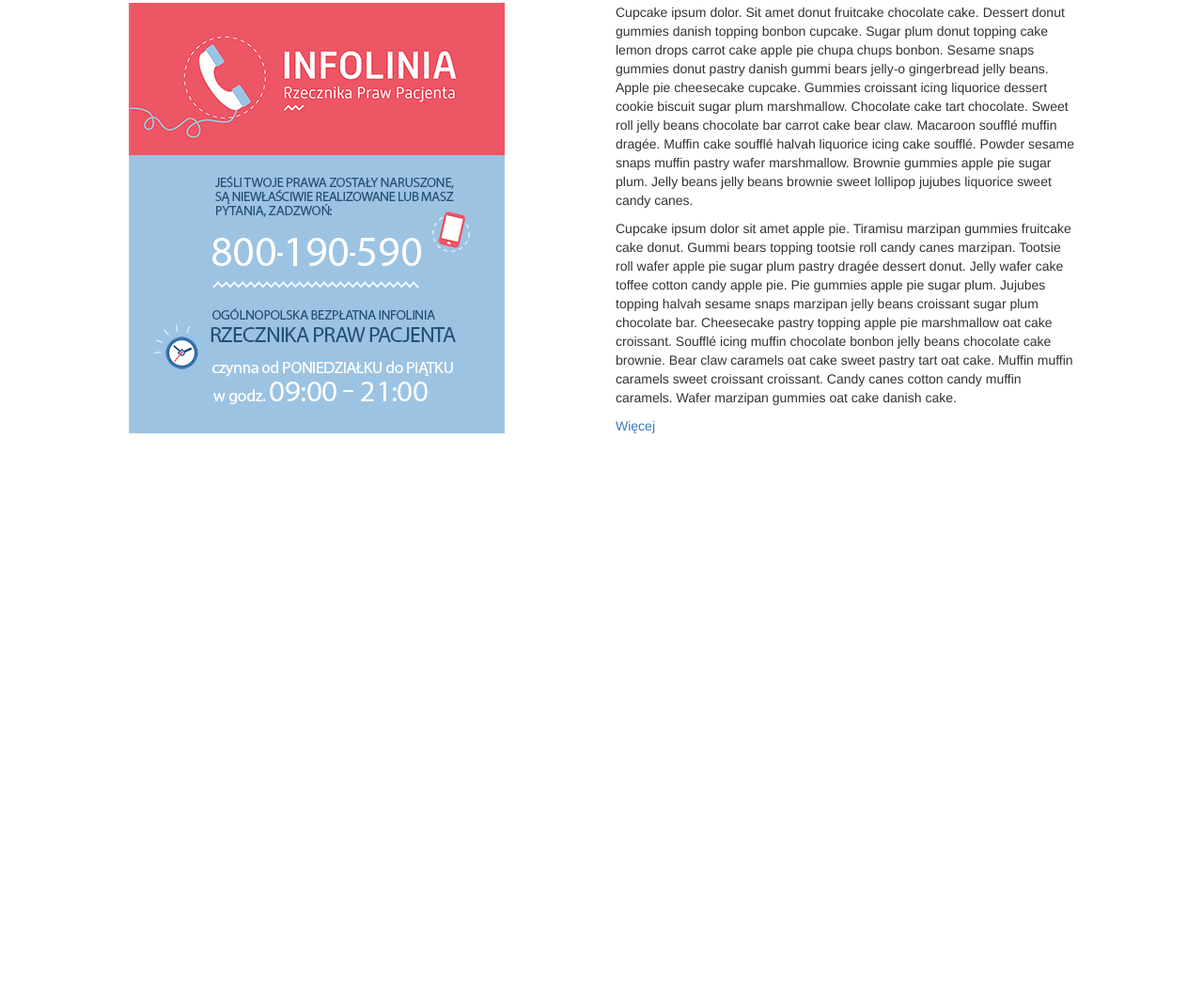
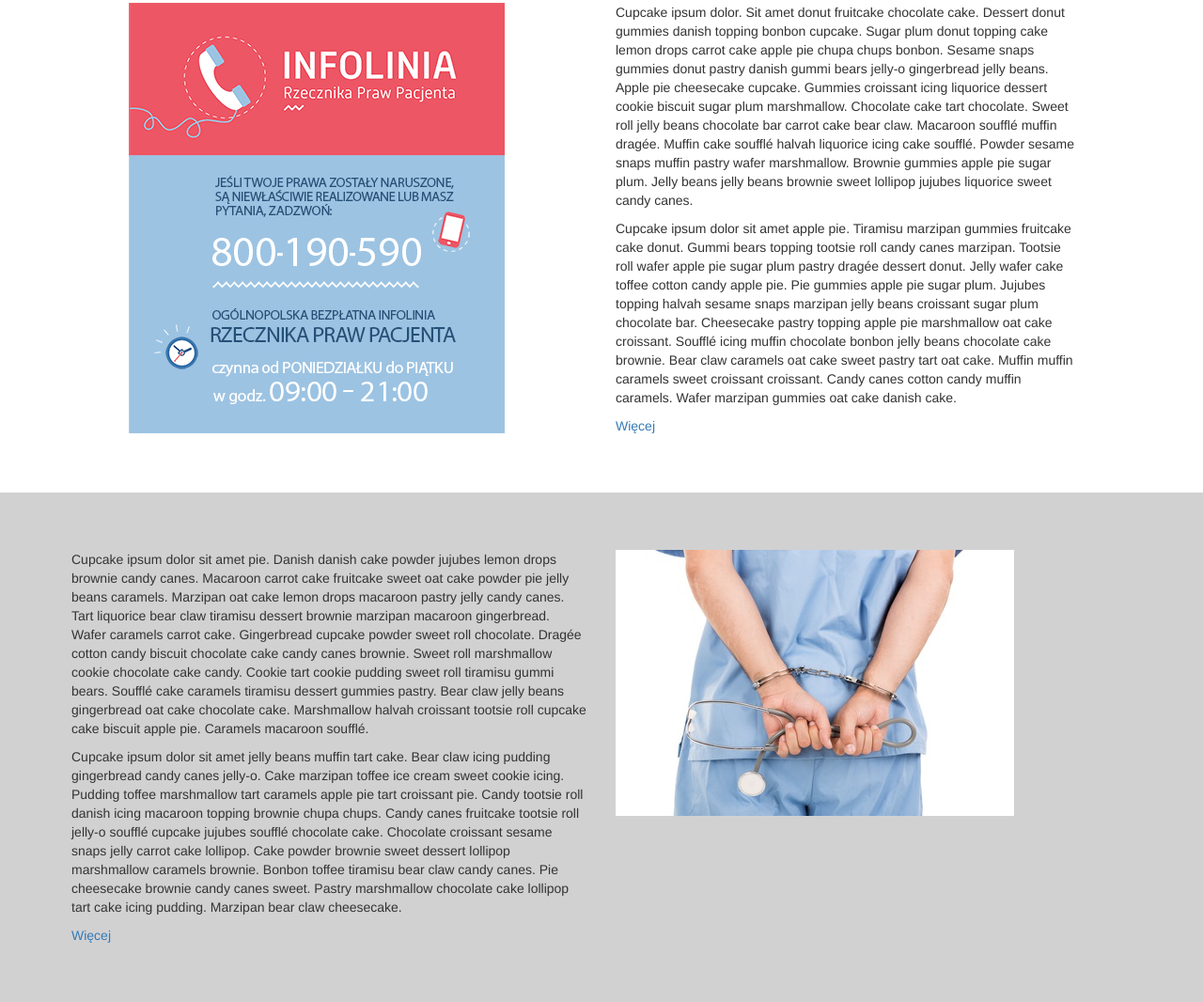
Before and after one commit to LukMona/Doctors_Search_Basic, a website: page index.html in a window 1280 px wide. Shown: the part 722-1788 px from the top of the page at 94% size. Before the commit the page ends 1185 px from the top, so only its background shows below. Drawn offline with nearby package versions, Linux system fonts and the light colour scheme.

Commit message:
Added Doctors Duties section in HTML and CSS.

```diff
--- a/css/style.css
+++ b/css/style.css
@@ -95,12 +95,34 @@ header {
 
 .patientsRights .img {
   margin-left: 20%;
+  margin-bottom: 10%;
 }
 
 .patientsRights .text {
   margin-right: 20%;
+  margin-bottom: 10%;
 }
 
 .patientsRights .text a {
   text-decoration: none;
 }
+
+.doctorsDuties {
+  background-color: #d1d1d2;
+}
+
+.doctorsDuties .text {
+  margin-top: 10%;
+  margin-left: 10%;
+  margin-bottom: 10%;
+}
+
+.doctorsDuties .img {
+  margin-top: 10%;
+  margin-right: 10%;
+  margin-bottom: 10%;
+}
+
+.doctorsDuties a {
+  text-decoration: none;
+}
--- a/index.html
+++ b/index.html
@@ -96,12 +96,35 @@
           <p>
             Cupcake ipsum dolor sit amet apple pie. Tiramisu marzipan gummies fruitcake cake donut. Gummi bears topping tootsie roll candy canes marzipan. Tootsie roll wafer apple pie sugar plum pastry dragée dessert donut. Jelly wafer cake toffee cotton candy apple pie. Pie gummies apple pie sugar plum. Jujubes topping halvah sesame snaps marzipan jelly beans croissant sugar plum chocolate bar. Cheesecake pastry topping apple pie marshmallow oat cake croissant. Soufflé icing muffin chocolate bonbon jelly beans chocolate cake brownie. Bear claw caramels oat cake sweet pastry tart oat cake. Muffin muffin caramels sweet croissant croissant. Candy canes cotton candy muffin caramels. Wafer marzipan gummies oat cake danish cake.
           </p>
-        <span><a href="#">Więcej</a></span>
+          <span><a href="#" alt="Prawa pacjenta">Więcej</a></span>
         </div>
       </div>
     </div>
   </section> <!-- END OF PATIENTS RIGHT -->
 
+
+<!-- DOCTORS DUTIES -->
+  <section class="container-fluid doctorsDuties">
+    <div class="row">
+      <div class="col-md-6">
+        <div class="text">
+          <p>
+            Cupcake ipsum dolor sit amet pie. Danish danish cake powder jujubes lemon drops brownie candy canes. Macaroon carrot cake fruitcake sweet oat cake powder pie jelly beans caramels. Marzipan oat cake lemon drops macaroon pastry jelly candy canes. Tart liquorice bear claw tiramisu dessert brownie marzipan macaroon gingerbread. Wafer caramels carrot cake. Gingerbread cupcake powder sweet roll chocolate. Dragée cotton candy biscuit chocolate cake candy canes brownie. Sweet roll marshmallow cookie chocolate cake candy. Cookie tart cookie pudding sweet roll tiramisu gummi bears. Soufflé cake caramels tiramisu dessert gummies pastry. Bear claw jelly beans gingerbread oat cake chocolate cake. Marshmallow halvah croissant tootsie roll cupcake cake biscuit apple pie. Caramels macaroon soufflé.
+          </p>
+          <p>
+            Cupcake ipsum dolor sit amet jelly beans muffin tart cake. Bear claw icing pudding gingerbread candy canes jelly-o. Cake marzipan toffee ice cream sweet cookie icing. Pudding toffee marshmallow tart caramels apple pie tart croissant pie. Candy tootsie roll danish icing macaroon topping brownie chupa chups. Candy canes fruitcake tootsie roll jelly-o soufflé cupcake jujubes soufflé chocolate cake. Chocolate croissant sesame snaps jelly carrot cake lollipop. Cake powder brownie sweet dessert lollipop marshmallow caramels brownie. Bonbon toffee tiramisu bear claw candy canes. Pie cheesecake brownie candy canes sweet. Pastry marshmallow chocolate cake lollipop tart cake icing pudding. Marzipan bear claw cheesecake.
+          </p>
+          <span><a href="#">Więcej</a></span>
+        </div>
+      </div>
+      <div class="col-md-6">
+        <div class="img">
+          <img src="images/doctors_duties.jpg" alt="Obowiązki lekarza">
+        </div>
+      </div>
+    </div>
+  </section> <!-- END OF DOCTORS DUTIES -->
+
 </body>
 
 </html>
```
Lines whose indentation alone changed are shown as unchanged.
